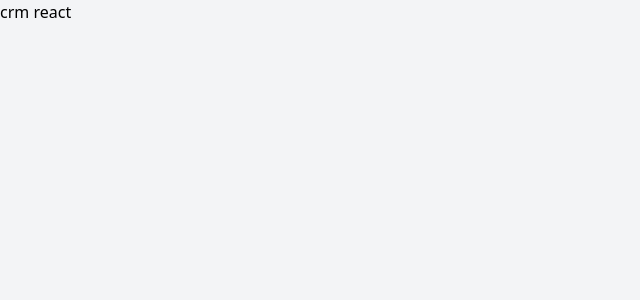
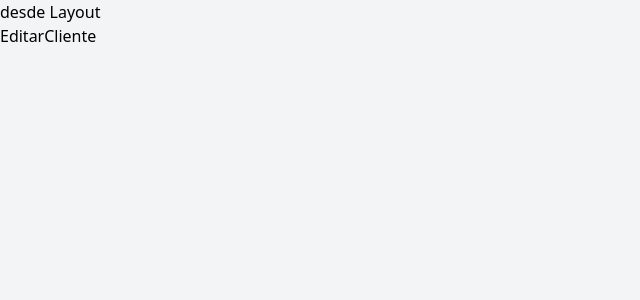
Before and after one commit to alfonsspj/CRM---React, a React (Vite) app: page /clientes/editar in a window 1280 px wide. Shown: the top 300 px of the page, without its empty margins (0-640 px from the left). Built offline with nearby package versions, Linux system fonts and the light colour scheme.

Commit message:
Definiendo rutas

```diff
--- a/src/App.jsx
+++ b/src/App.jsx
@@ -1,11 +1,22 @@
 import { useState } from 'react'
 import { BrowserRouter, Routes, Route } from 'react-router-dom'
-
+import Layout from './layout/Layout'
+import Inicio from './paginas/Inicio'
+import NuevoCliente from './paginas/NuevoCliente'
+import EditarCliente from './paginas/EditarCliente'
 
 function App() {
 
   return (
-    <h1>crm react</h1>
+    <BrowserRouter>
+      <Routes>
+        <Route path="/clientes" element={<Layout />}>
+          <Route index element={<Inicio />} />
+          <Route path="nuevo" element={<NuevoCliente />} />
+          <Route path="editar" element={<EditarCliente />} />
+        </Route>
+      </Routes>
+    </BrowserRouter>
   )
 }
 
--- /dev/null
+++ b/src/layout/Layout.jsx
@@ -0,0 +1,13 @@
+import { Outlet } from "react-router-dom"
+
+const Layout = () => {
+  return (
+    <div>
+        <h1>desde Layout</h1>
+
+        <Outlet />
+    </div>
+  )
+}
+
+export default Layout
--- /dev/null
+++ b/src/paginas/EditarCliente.jsx
@@ -0,0 +1,11 @@
+import React from 'react'
+
+const EditarCliente = () => {
+  return (
+    <div>
+        <h1>EditarCliente</h1>
+    </div>
+  )
+}
+
+export default EditarCliente
--- /dev/null
+++ b/src/paginas/Inicio.jsx
@@ -0,0 +1,11 @@
+import React from 'react'
+
+const Inicio = () => {
+  return (
+    <div>
+        <h1>desde inicio</h1>
+    </div>
+  )
+}
+
+export default Inicio
--- /dev/null
+++ b/src/paginas/NuevoCliente.jsx
@@ -0,0 +1,11 @@
+import React from 'react'
+
+const NuevoCliente = () => {
+  return (
+    <div>
+        <h1>NuevoCliente</h1>
+    </div>
+  )
+}
+
+export default NuevoCliente
```
Also changed, not shown: notas.txt (added), src/index.css (line endings or trailing spaces).
